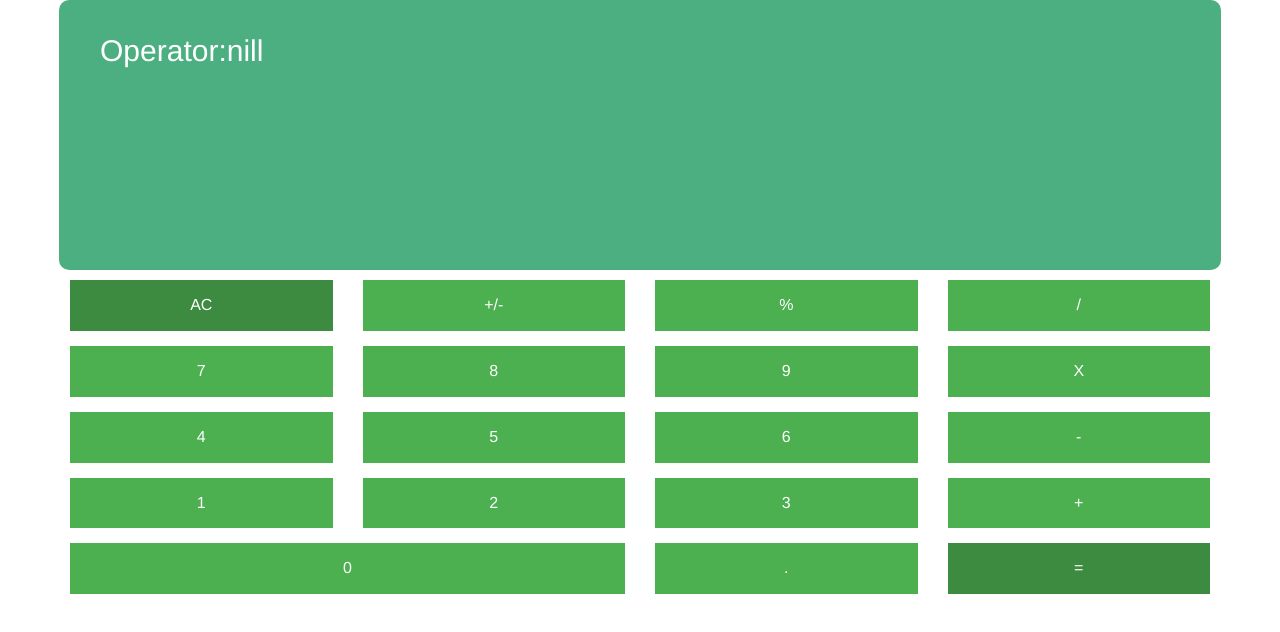
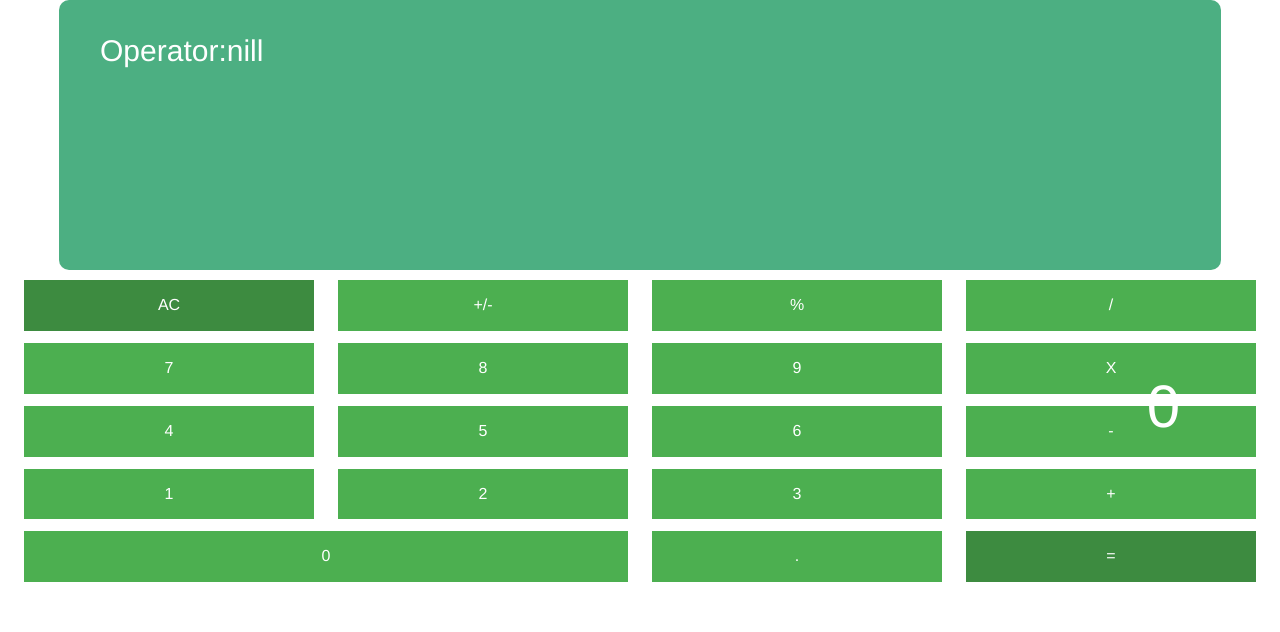
Before and after one commit to SankalpDeshpande/SimpleCalculator2, a React (Create React App) app: page / in a window 1280 px wide. Shown: the top 632 px of the page. Built offline with nearby package versions, Linux system fonts and the light colour scheme.

Commit message:
material grid used

```diff
--- a/src/buttons/buttons.jsx
+++ b/src/buttons/buttons.jsx
@@ -1,6 +1,7 @@
 import React, { Component } from "react";
 import PropTypes from "prop-types";
 import Button from '@material-ui/core/Button';
+import Grid from '@material-ui/core/Grid';
 
 export default class Buttons extends React.Component {
   static propTypes = {
@@ -16,74 +17,74 @@ export default class Buttons extends React.Component {
 
   render() {
     return (
-      <div class="container">
-        <div class="row form-group">
-          <div class="col-md-3">
+      <div>
+      <Grid container spacing={3}>
+        <Grid item xs={3}>
           <Button variant="contained" class="block" id="highlight" onClick={() => this.handleClick("AC")}>AC</Button>
-          </div>
-          <div class="col-md-3">
+        </Grid>
+        <Grid item xs={3}>
           <Button variant="contained" class="block" onClick={() => this.handleClick("+/-")}>+/-</Button>
-          </div>
-          <div class="col-md-3">
+        </Grid>
+        <Grid item xs={3}>
           <Button variant="contained" class="block" onClick={() => this.handleClick("%")}>%</Button>
-          </div>
-          <div class="col-md-3">
+        </Grid>
+        <Grid item xs={3}>
           <Button variant="contained" class="block" onClick={() => this.handleClick("/")}>/</Button>
-          </div>
-        </div>
-        <div class="row form-group">
-          <div class="col-md-3">
+        </Grid>
+      </Grid>
+      <Grid container spacing={3}>
+        <Grid item xs={3}>
           <Button variant="contained" class="block" onClick={() => this.handleClick("7")}>7</Button>
-          </div>
-          <div class="col-md-3">
+        </Grid>
+        <Grid item xs={3}>
           <Button variant="contained" class="block" onClick={() => this.handleClick("8")}>8</Button>
-          </div>
-          <div class="col-md-3">
+        </Grid>
+        <Grid item xs={3}>
           <Button variant="contained" class="block" onClick={() => this.handleClick("9")}>9</Button>
-          </div>
-          <div class="col-md-3">
+        </Grid>
+        <Grid item xs={3}>
           <Button variant="contained" class="block" onClick={() => this.handleClick("X")}>X</Button>
-          </div>
-        </div>
-        <div class="row form-group">
-          <div class="col-md-3">
+        </Grid>
+      </Grid>
+      <Grid container spacing={3}>
+        <Grid item xs={3}>
           <Button variant="contained" class="block" onClick={() => this.handleClick("4")}>4</Button>
-          </div>
-          <div class="col-md-3">
+        </Grid>
+        <Grid item xs={3}>
           <Button variant="contained" class="block" onClick={() => this.handleClick("5")}>5</Button>
-          </div>
-          <div class="col-md-3">
+        </Grid>
+        <Grid item xs={3}>
           <Button variant="contained" class="block" onClick={() => this.handleClick("6")}>6</Button>
-          </div>
-          <div class="col-md-3">
+        </Grid>
+        <Grid item xs={3}>
           <Button variant="contained" class="block" onClick={() => this.handleClick("-")}>-</Button>
-          </div>
-        </div>
-        <div class="row form-group">
-          <div class="col-md-3">
+        </Grid>
+      </Grid>
+      <Grid container spacing={3}>
+        <Grid item xs={3}>
           <Button variant="contained" class="block" onClick={() => this.handleClick("1")}>1</Button>
-          </div>
-          <div class="col-md-3">
+        </Grid>
+        <Grid item xs={3}>
           <Button variant="contained" class="block" onClick={() => this.handleClick("2")}>2</Button>
-          </div>
-          <div class="col-md-3">
+        </Grid>
+        <Grid item xs={3}>
           <Button variant="contained" class="block" onClick={() => this.handleClick("3")}>3</Button>
-          </div>
-          <div class="col-md-3">
+        </Grid>
+        <Grid item xs={3}>
           <Button variant="contained" class="block" onClick={() => this.handleClick("+")}>+</Button>
-          </div>
-        </div>
-        <div class="row form-group">
-          <div class="col-md-6">
+        </Grid>
+      </Grid>
+      <Grid container spacing={3}>
+        <Grid item xs={6}>
           <Button variant="contained" class="block" onClick={() => this.handleClick("0")}>0</Button>
-          </div>
-          <div class="col-md-3">
+        </Grid>
+        <Grid item xs={3}>
           <Button variant="contained" class="block" onClick={() => this.handleClick(".")}>.</Button>
-          </div>
-          <div class="col-md-3">
+        </Grid>
+        <Grid item xs={3}>
           <Button variant="contained" class="block" id="highlight" onClick={() => this.handleClick("=")}>=</Button>
-          </div>
-        </div>
+        </Grid>
+      </Grid>
       </div>
     );
   }
```
Lines whose indentation alone changed are shown as unchanged.
